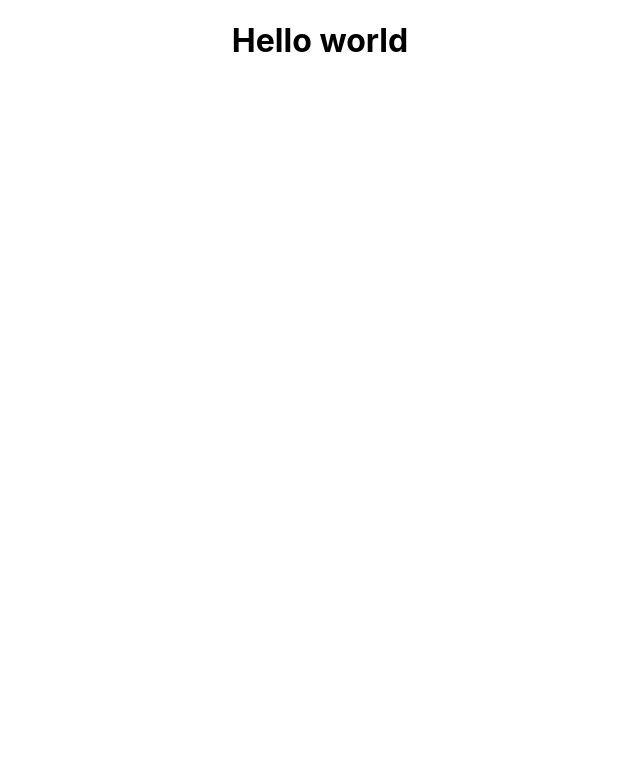
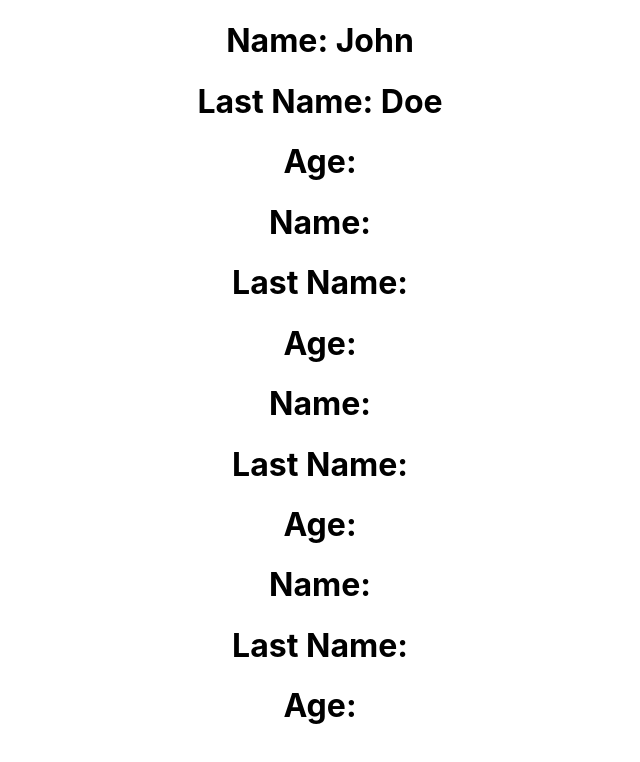
Before and after one commit to hungnq1310/webcinema, a React (Create React App) app: page / in a window 1280 px wide. Shown: the top 762 px of the page, without its empty margins (320-960 px from the left). Built offline with nearby package versions, Linux system fonts and the light colour scheme.

Commit message:
properties of React in JS

```diff
--- a/src/App.js
+++ b/src/App.js
@@ -1,9 +1,22 @@
 import './App.css';
+
+const Person = (props) => {
+  return (
+    <>
+      <h1> Name: {props.name}</h1>
+      <h1> Last Name: {props.lastName}</h1>
+      <h1> Age: {props.age}</h1>
+    </>
+  )
+}
 
 const App = () => {
   return (
     <div className="App">
-      <h1>Hello world</h1>
+      <Person name="John" lastName={'Doe'}/>
+      <Person />
+      <Person />
+      <Person />
     </div>
   );
 }
```
